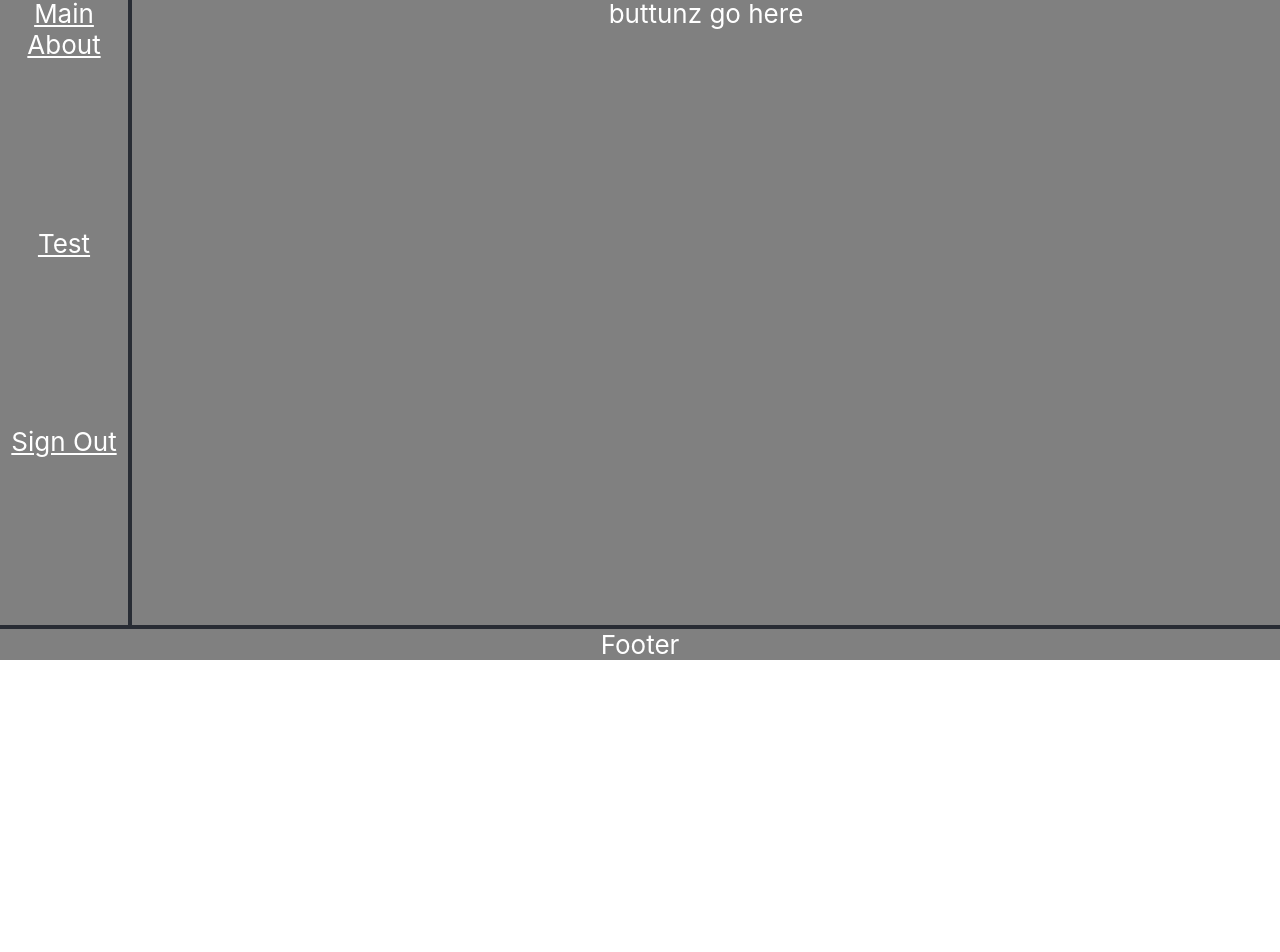
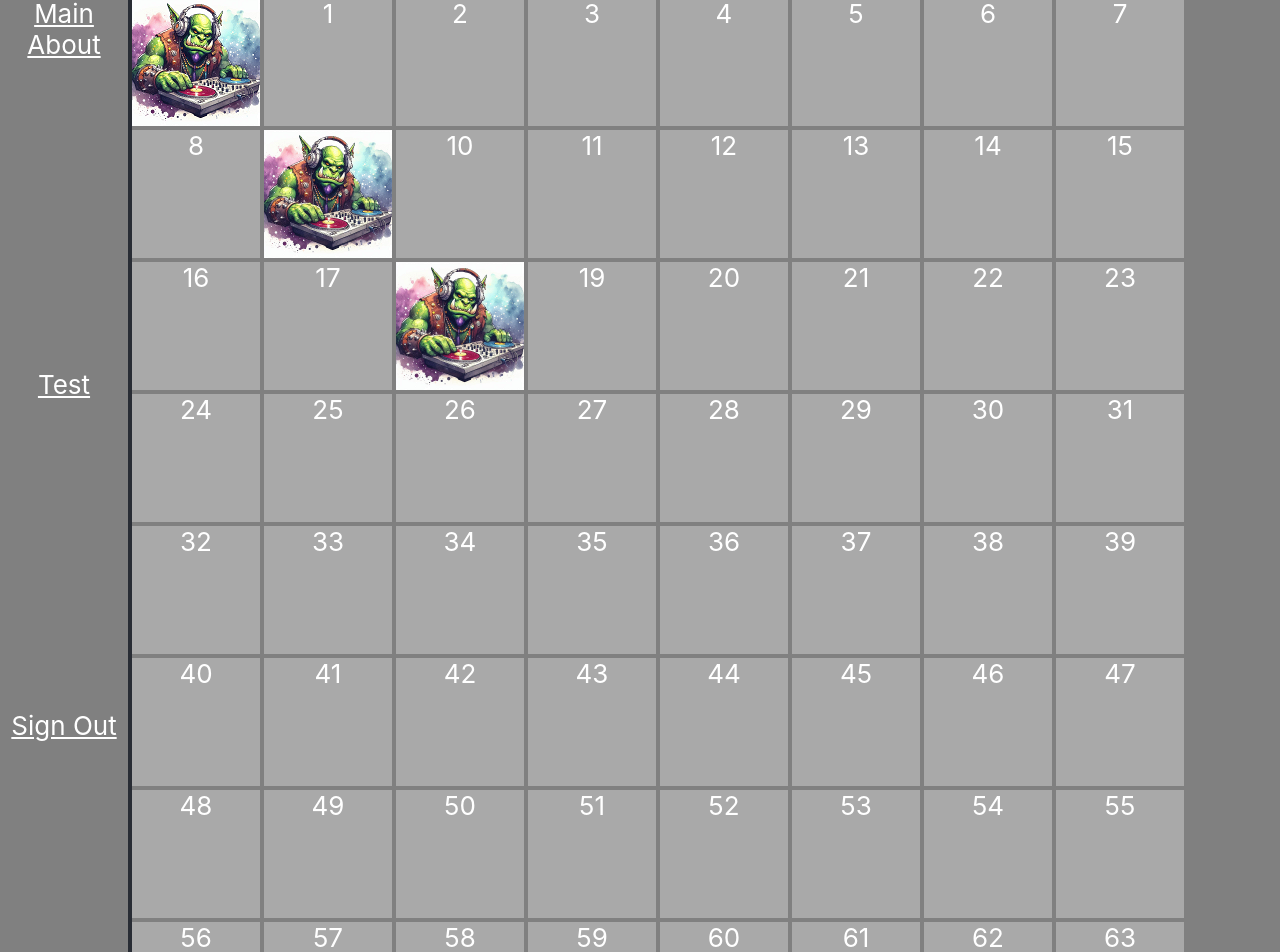
Before and after one commit to coderodent-calfee/da-noize-masheen, a React (Create React App) app: page /#/test in a window 1280 px wide. Shown: the part 140-1092 px from the top of the page. Before the commit the page ends 800 px from the top, so only its background shows below. Built offline with nearby package versions, Linux system fonts and the light colour scheme; no server answers; what @aws-amplify/ui-react, aws-amplify would draw is missing.

Commit message:
test layout MULTIPLE image

```diff
--- a/src/App.css
+++ b/src/App.css
@@ -56,6 +56,22 @@
     grid-area: footer;
 }
 
+.buttons-container{
+    min-height: 100vh;
+    display: grid;
+    grid-template-columns:  repeat(8, 128px );
+    grid-template-rows: repeat(8, 128px );
+    gap: 4px;
+    margin: 0;
+    div {
+        background-color: darkgray;
+        img {
+            width: 100%;
+            height: auto;
+        }
+    }
+}
+
 
 #pageHeader {
     grid-area: header;
--- a/src/components/test.js
+++ b/src/components/test.js
@@ -22,7 +22,74 @@
                 Footer
             </div>
             <div className="test-main">
-                buttunz go here
+                <div className="buttons-container grid-style ">
+                    <div><img src="/calm-orc-dj-128.png" alt="dj"/>
+                    </div>
+                    <div>1</div>
+                    <div>2</div>
+                    <div>3</div>
+                    <div>4</div>
+                    <div>5</div>
+                    <div>6</div>
+                    <div>7</div>
+                    <div>8</div>
+                    <div><img src="/calm-orc-dj-256.png" alt="dj"/>
+                    </div>
+                    <div>10</div>
+                    <div>11</div>
+                    <div>12</div>
+                    <div>13</div>
+                    <div>14</div>
+                    <div>15</div>
+                    <div>16</div>
+                    <div>17</div>
+                    <div><img src="/calm-orc-dj-512.png" alt="dj"/></div>
+                    <div>19</div>
+                    <div>20</div>
+                    <div>21</div>
+                    <div>22</div>
+                    <div>23</div>
+                    <div>24</div>
+                    <div>25</div>
+                    <div>26</div>
+                    <div>27</div>
+                    <div>28</div>
+                    <div>29</div>
+                    <div>30</div>
+                    <div>31</div>
+                    <div>32</div>
+                    <div>33</div>
+                    <div>34</div>
+                    <div>35</div>
+                    <div>36</div>
+                    <div>37</div>
+                    <div>38</div>
+                    <div>39</div>
+                    <div>40</div>
+                    <div>41</div>
+                    <div>42</div>
+                    <div>43</div>
+                    <div>44</div>
+                    <div>45</div>
+                    <div>46</div>
+                    <div>47</div>
+                    <div>48</div>
+                    <div>49</div>
+                    <div>50</div>
+                    <div>51</div>
+                    <div>52</div>
+                    <div>53</div>
+                    <div>54</div>
+                    <div>55</div>
+                    <div>56</div>
+                    <div>57</div>
+                    <div>58</div>
+                    <div>59</div>
+                    <div>60</div>
+                    <div>61</div>
+                    <div>62</div>
+                    <div>63</div>
+                </div>
             </div>
             <div id="mainNav">
                 <Link to="/main" className="nav-item">Main</Link>
```
